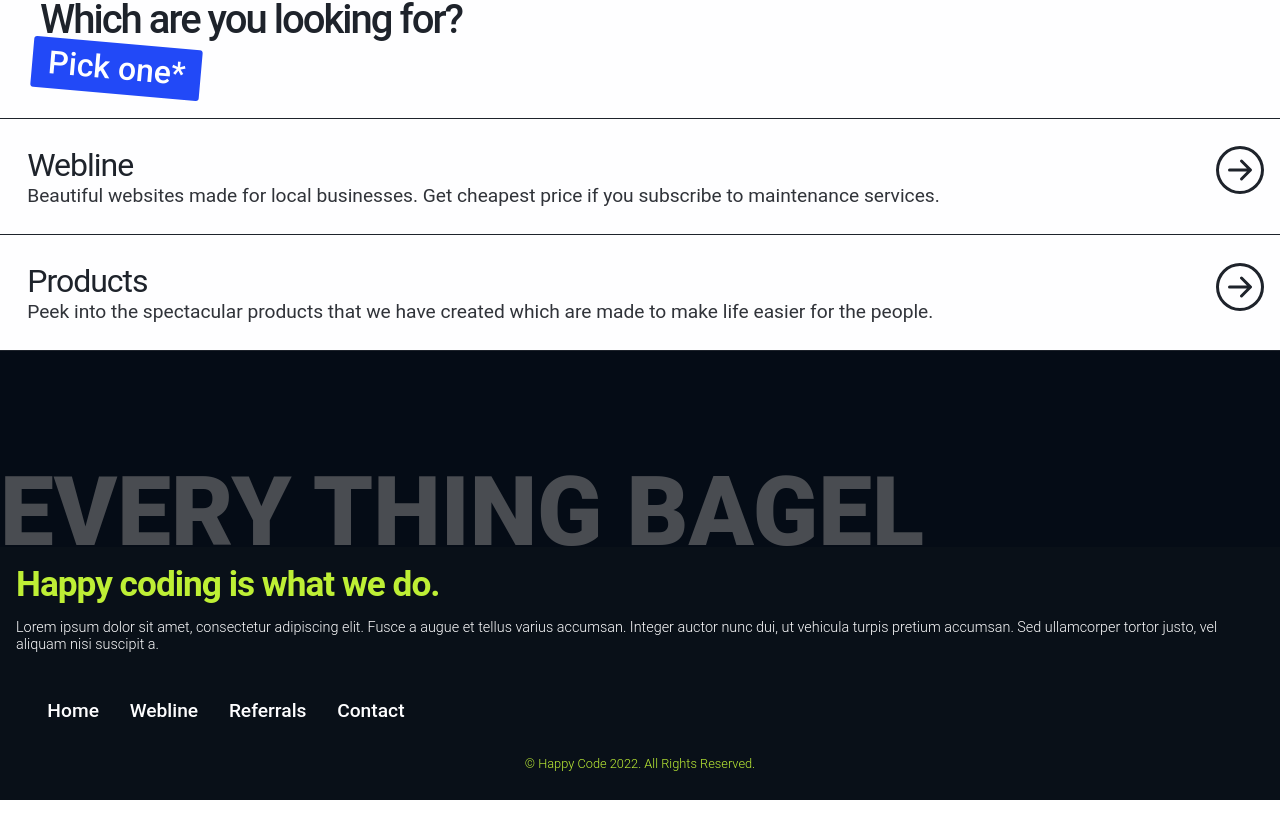
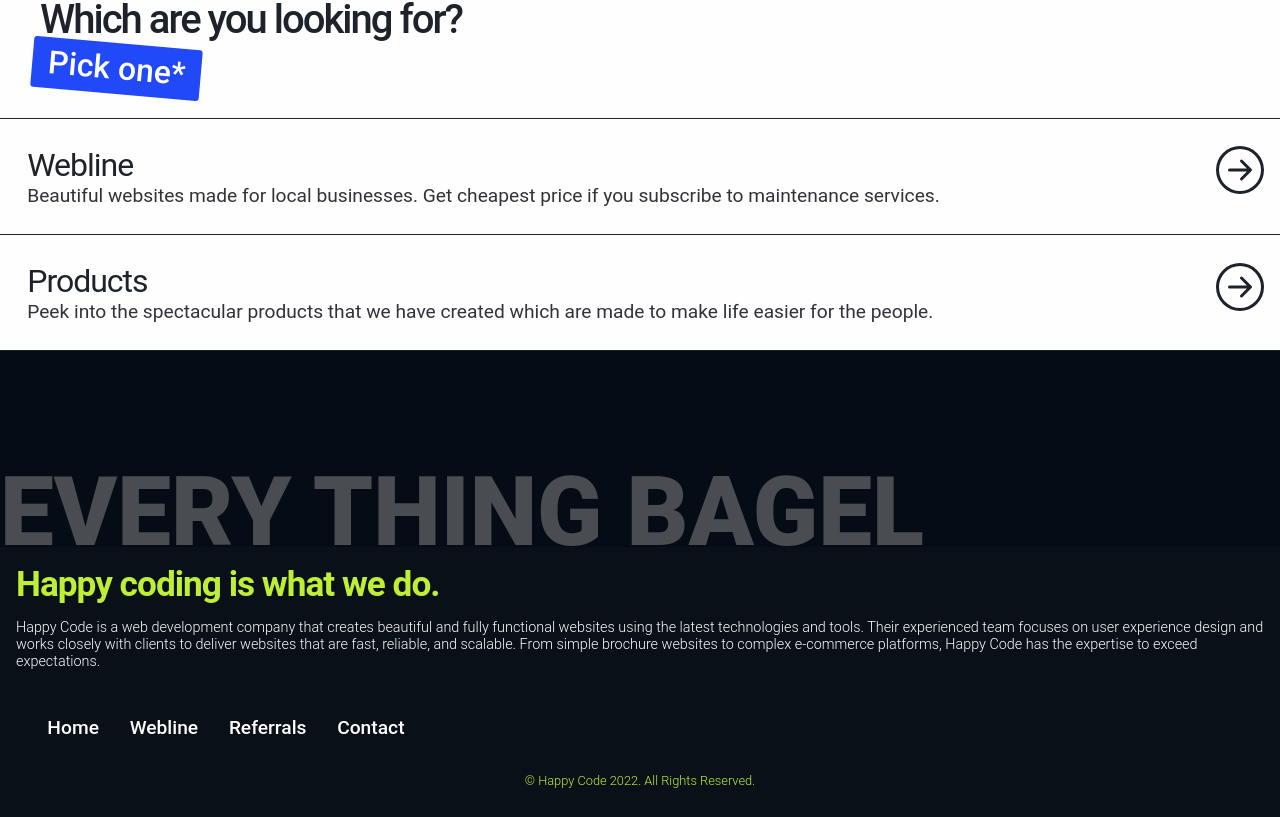
Before and after one commit to happycode-git/happycode-main, a React (Create React App) app: page / in a window 1280 px wide. Shown: the part 734-1551 px from the top of the page. Built offline with nearby package versions, Linux system fonts and the light colour scheme.

Commit message:
Apr32023v2

```diff
--- a/src/COMPONENTS/UTILITIES/Footer.js
+++ b/src/COMPONENTS/UTILITIES/Footer.js
@@ -8,7 +8,7 @@ export default function Footer() {
         <footer className='bg-darker light font'>
             <div>
                 <h1 className='yellow'>Happy coding is what we do.</h1>
-                <p>Lorem ipsum dolor sit amet, consectetur adipiscing elit. Fusce a augue et tellus varius accumsan. Integer auctor nunc dui, ut vehicula turpis pretium accumsan. Sed ullamcorper tortor justo, vel aliquam nisi suscipit a. </p>
+                <p>Happy Code is a web development company that creates beautiful and fully functional websites using the latest technologies and tools. Their experienced team focuses on user experience design and works closely with clients to deliver websites that are fast, reliable, and scalable. From simple brochure websites to complex e-commerce platforms, Happy Code has the expertise to exceed expectations.</p>
             </div>
             <div className='footer-links'>
                 <Link to="/" className='footer-link light'>Home</Link>
```
